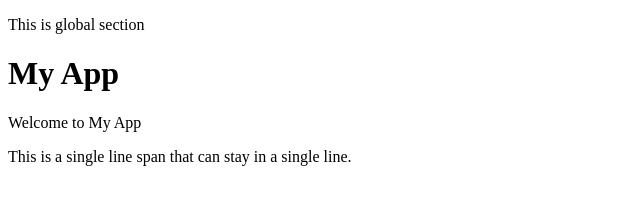
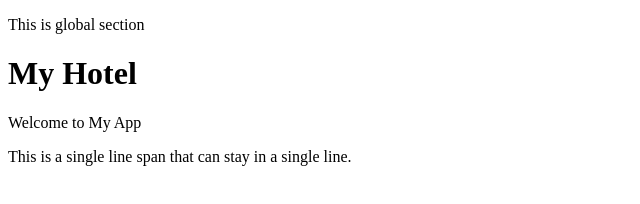
Before and after one commit to spSmart124/learning-git-hub, a plain HTML site: page 04/end/docs/app.html in a window 1280 px wide. Shown: the full height of the page, 0-640 px from the left. Drawn offline with Linux system fonts and the light colour scheme.

Commit message:
Added a file myapp.html and updated header of app.html

```diff
--- a/04/end/docs/app.html
+++ b/04/end/docs/app.html
@@ -4,7 +4,7 @@
         <p>This is global section</p>
     </div>
     <div>
-        <h1>My App</h1>
+        <h1>My Hotel</h1>
         <p>Welcome to My App</p>
         <span>This is a single line span that can stay in a single line.</span>
     </div>
```
Also changed, not shown: 04/end/docs/myapp.html (added).
